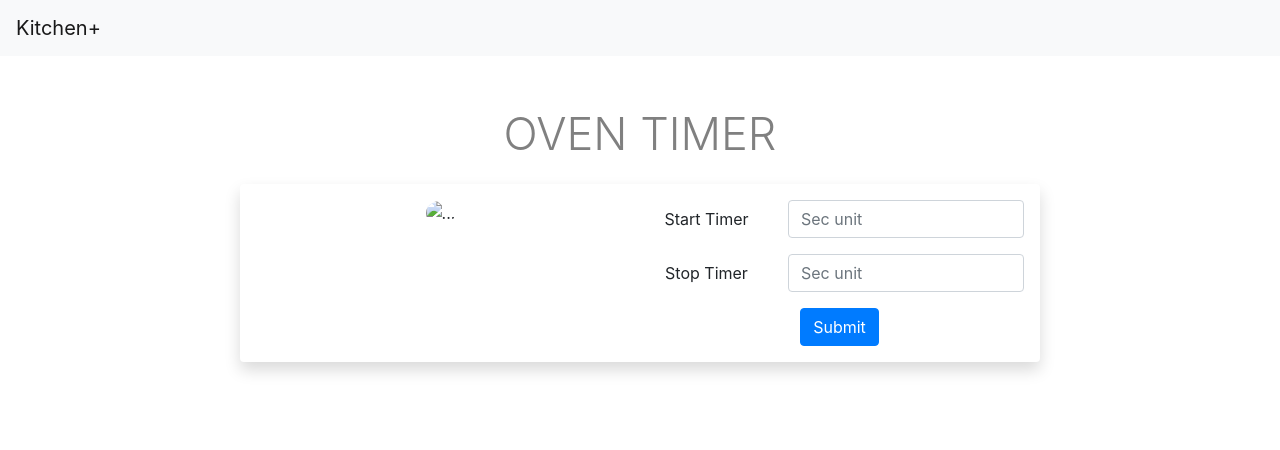
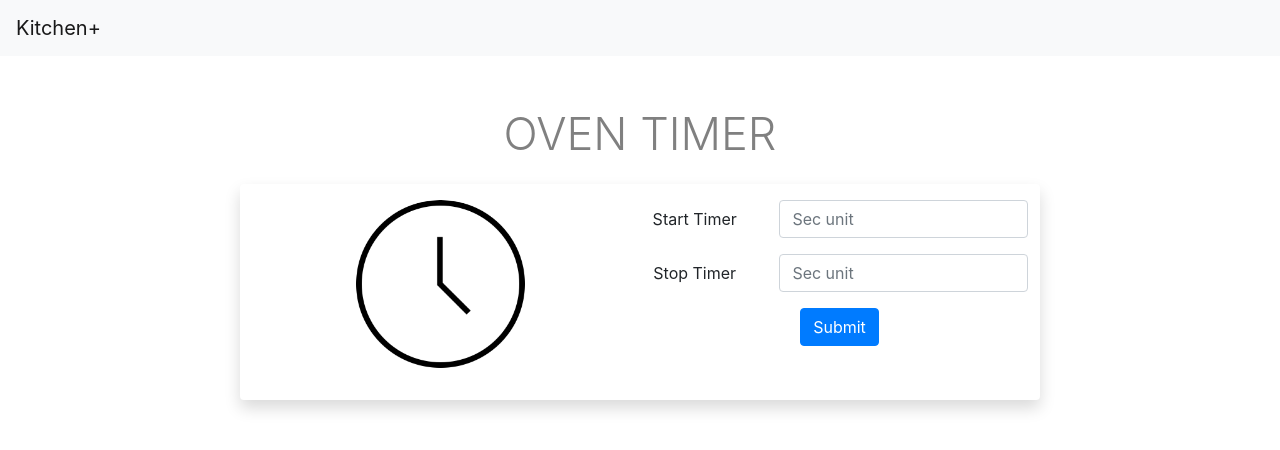
Before and after one commit to wisaTong/KitchenPlus, a plain HTML site: page nextpage.html in a window 1280 px wide. Drawn offline with nearby package versions, Linux system fonts and the light colour scheme; no server answers; files whose address does not match are found by name.

Commit message:
change clock

```diff
--- a/nextpage.html
+++ b/nextpage.html
@@ -33,10 +33,13 @@
 
   <div class="shadow p-3 mb-5 bg-white rounded page">
     <div class="row">
-      <div class="col-6 center">
-          <img src="./black-white-android-clock.png" alt="..." class="rounded-circle " width="50%">
+      <div class="col-6" style="text-align: center">
+        <img src="./image/timer.png" alt="..." class="rounded-circle " width="50%">
       </div>
+
       <div class="col-6">
+        <div class="row">
+          <div class="row-10">
             <div class="form-group row">
               <label for="inputEmail3" class="col-sm-4 col-form-label center">Start Timer</label>
               <div class="col-sm-8">
@@ -49,8 +52,12 @@
                 <input type="password" class="form-control" id="inputPassword3" placeholder="Sec unit">
               </div>
             </div>
+          </div>
+          <div class="row-2" style="width: 100%;">
           <div class="center">
             <button type="submit" class="btn btn-primary">Submit</button>
+          </div>
+        </div>
         </div>
 
       </div>
```
Also changed, not shown: image/timer.png (added). Lines whose indentation alone changed are shown as unchanged.
